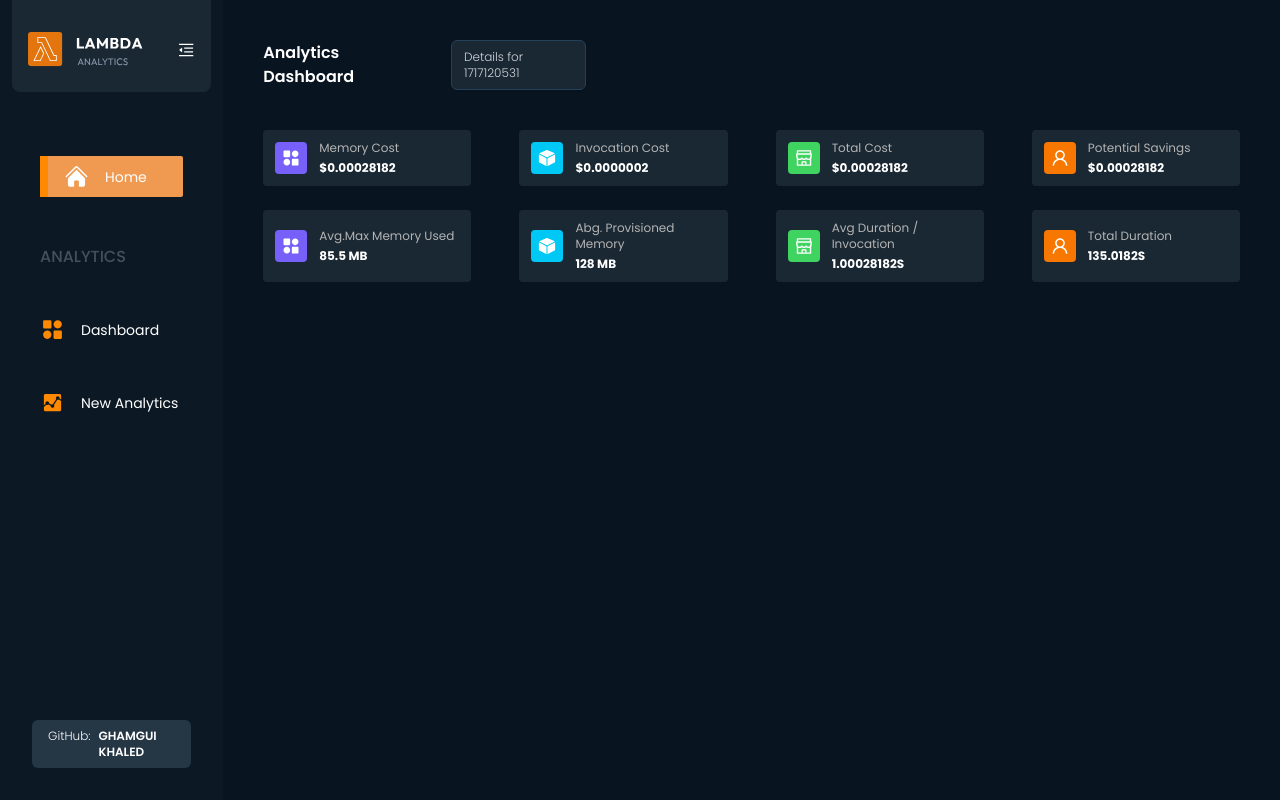
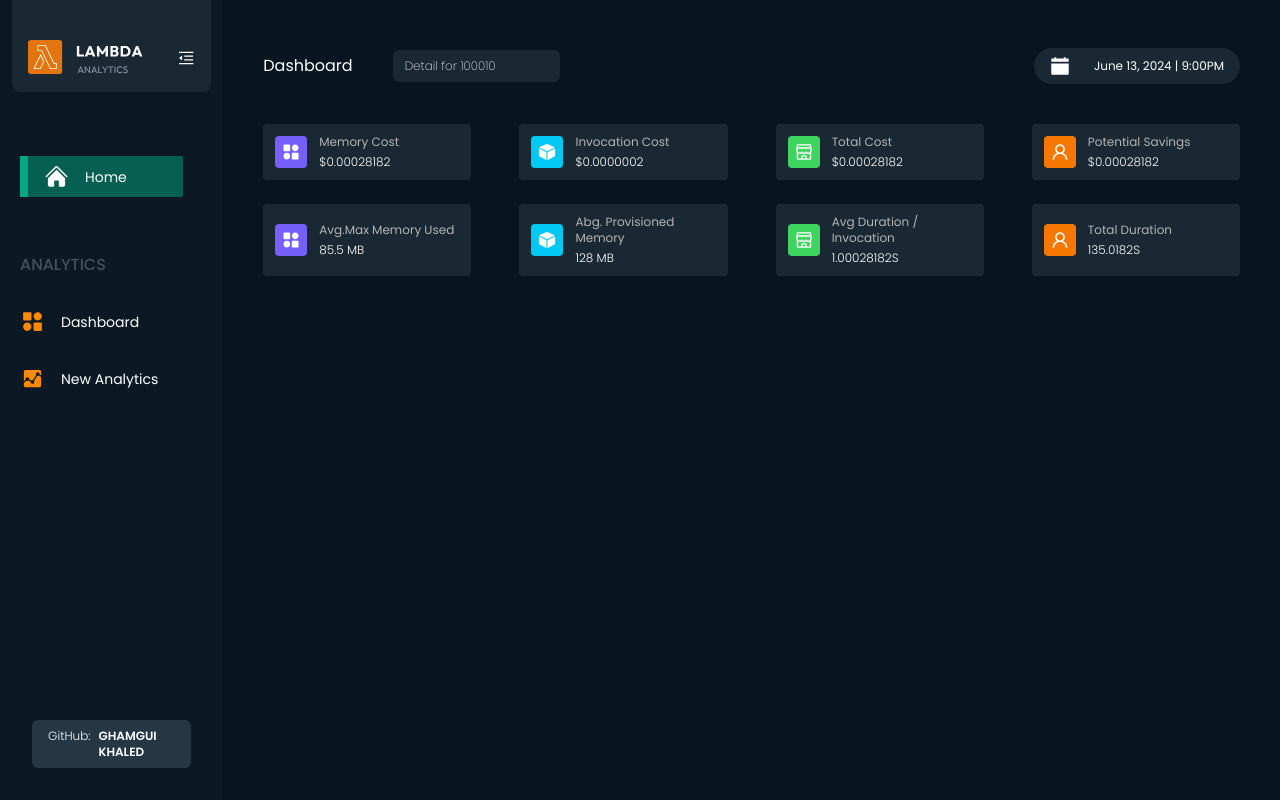
Before and after one commit to gham-khaled/lambda-memory-analysis, a React (Vite) app in the folder frontend-v2/: page / in a window 1280 px wide. Built offline with nearby package versions, Linux system fonts and the light colour scheme.

Commit message:
header and statistics responsiveness completed

```diff
--- a/frontend-v2/src/components/Statistics.jsx
+++ b/frontend-v2/src/components/Statistics.jsx
@@ -10,7 +10,7 @@ function Statistics({ title, icon, loadingQuery, query }) {
 				{loadingQuery ? (
 					<div className='h-2 bg-slate-700 rounded mt-2'></div>
 				) : (
-					<div className='font-bold text-white text-xs md:text-md '>{query}</div>
+					<div className='font-light text-white text-xs md:text-md '>{query}</div>
 				)}
 			</div>
 		</div>
--- a/frontend-v2/src/index.css
+++ b/frontend-v2/src/index.css
@@ -10,6 +10,6 @@
     /* @apply bg-lambdaPrimary-light border-l-8 rounded-tr-sm rounded-br-sm border-lambdaPrimary px-4 py-2 ; */
  }
  .sidebar:hover{
-    @apply text-lambdaPrimary  transform transition-all duration-300 ease-in-out;
+    @apply text-third-dark  transform transition-all duration-300 ease-in-out;
  }
 }
--- a/frontend-v2/src/pages/Home.jsx
+++ b/frontend-v2/src/pages/Home.jsx
@@ -3,27 +3,15 @@ import Statistics from '../components/Statistics'
 import Sidebar from '../partials/Sidebar'
 import { IoIosCube } from 'react-icons/io'
 import { AiOutlineShop, AiOutlineUser } from 'react-icons/ai'
+import Header from '../partials/Header'
 
 const Home = () => {
 	return (
 		<div className='flex'>
 			<Sidebar />
 			<div className='bg-darkblue  w-full h-screen overflow-y-scroll  p-10 space-y-6'>
-				{/* Start of Header */}
-				<div className='grid lg:grid-cols-12 lg:gap-5 space-y-5 lg:space-y-0'>
-					<div className='lg:col-span-8 order-1 lg:order-none gap-16 flex  items-center '>
-						<div className='text-white font-semibold w-[50%] flex flex-row space-x-12 items-center'>
-							<p>Analytics Dashboard</p>
-							<div className='flex  items-center pl-3 pr-6  py-2  border border-[#254059] bg-[#1A2833] drop-shadow-sm  rounded-md text-gray-300 font-light text-xs'>
-								Details for 1717120531
-							</div>
-						</div>
-					</div>
-					{/* Profile Stion */}
-					{/* <UserProfile custom={'bg-[#0C1924] text-white'}></UserProfile> */}
-					{/* <div className=' bg-white'>date..</div> */}
-				</div>{' '}
-				{/* End of Header */}
+				<Header title='Dashboard' />
+
 				{/* Cards Stion */}
 				{/* <div className='grid grid-cols-2 lg:grid-cols-4 gap-4'></div>{' '} */}
 				<div className='grid grid-cols-12 gap-0 pt-4'>
--- /dev/null
+++ b/frontend-v2/src/partials/Header.jsx
@@ -0,0 +1,24 @@
+/* eslint-disable react/prop-types */
+
+import { IoCalendarClearSharp } from 'react-icons/io5'
+
+const Header = ({ title = 'Dashboard' }) => {
+	return (
+		<div className='flex flex-row justify-between items-center  lg:ml-0 mt-2 text-white'>
+			<div className='w-[70%] flex flex-row gap-x-4 ml-10 lg:ml-0   lg:gap-x-10 items-center'>
+				<div className=''>{title}</div>
+				<div className=' bg-[#1A2833] text-xs p-2 font-extralight  text-gray-200 pl-3 lg:pr-16 rounded-md'>
+					Detail for 100010
+				</div>
+			</div>
+			<div className='w-[30%]   flex-row justify-end hidden lg:flex'>
+				<div className=' p-2 px-4 rounded-md lg:rounded-3xl gap-6 font-semibold  flex flex-row items-center justify-between bg-[#1A2833]'>
+					<IoCalendarClearSharp className='text-[20px]   text-white  '></IoCalendarClearSharp>
+					<div className='font-normal text-xs '>June 13, 2024 | 9:00PM</div>
+				</div>
+			</div>
+		</div>
+	)
+}
+
+export default Header
--- a/frontend-v2/src/partials/Sidebar.jsx
+++ b/frontend-v2/src/partials/Sidebar.jsx
@@ -39,8 +39,9 @@ const Sidebar = () => {
 				}transition-all duration-300 ease-in-out`}
 			>
 				<div className='relative h-full'>
+					{/* Banner section */}
 					<div
-						className={`   ${sidebarOpen ? '' : `bg-[#1A2833] -m-10 -mx-7 pt-8 px-4 py-6 mb-4 rounded-b-lg`}`}
+						className={`   ${sidebarOpen ? '' : `bg-[#1A2833] -m-10 -mx-7 pt-10 px-4 py-4 mb-4 rounded-b-lg`}`}
 					>
 						<div
 							className={`${
@@ -76,34 +77,32 @@ const Sidebar = () => {
 						</div>
 					</div>
 
-					<div className='space-y-12 my-16 '>
+					<div className='space-y-8 my-16 -ml-5 '>
 						<Link
 							to='/'
 							className={`${
 								activePage === 'Home'
-									? 'bg-lambdaPrimary-light border-l-8 rounded-tr-sm rounded-br-sm border-lambdaPrimary px-4 py-2 '
-									: 'hover:text-lambdaPrimary '
+									? 'bg-[#00A9817D] border-l-8 rounded-tr-sm rounded-br-sm border-greenLime px-4 py-2 '
+									: ''
 							} ${
 								sidebarOpen ? 'justify-center' : ''
 							} w-full flex gap-4 items-center  cursor-pointer transition-all duration-300 ease-in-out`}
 						>
 							<HiHome
 								size={25}
-								className={`${
-									activePage === 'Dashboard' ? 'text-white' : ''
-								} text-white`}
+								className={`${activePage === 'Home' ? 'text-white' : ''} text-white`}
 							></HiHome>
 
 							<div
-								className={`text-sm text-white ${sidebarOpen ? 'hidden' : 'sidebar'}`}
+								className={`text-sm text-white ${sidebarOpen ? 'hidden' : activePage === 'Home' ? '' : 'sidebar'}`}
 							>
 								Home
 							</div>
 						</Link>
 						<div
 							className={` ${
-								sidebarOpen ? 'text-xs' : ''
-							} font-medium uppercase text-[#45505D]`}
+								sidebarOpen ? 'text-xs ml-5' : ''
+							} font-medium uppercase text-[#45505D]  pt-6`}
 						>
 							analytics
 						</div>
@@ -111,7 +110,7 @@ const Sidebar = () => {
 							to='/dashboard'
 							className={`${
 								activePage === 'Dashboard'
-									? 'bg-lambdaPrimary-light border-l-8 border-lambdaPrimary px-4 py-2 '
+									? 'bg-[#00A9817D] border-l-8 rounded-tr-sm rounded-br-sm border-greenLime px-4 py-2 '
 									: ''
 							} ${
 								sidebarOpen ? 'justify-center' : ''
@@ -123,7 +122,7 @@ const Sidebar = () => {
 							></BiSolidCategoryAlt>
 
 							<div
-								className={`text-sm text-white ${sidebarOpen ? 'hidden' : 'sidebar'}`}
+								className={`text-sm text-white ${sidebarOpen ? 'hidden' : activePage === 'Dashboard' ? '' : 'sidebar'}`}
 							>
 								Dashboard
 							</div>
@@ -132,7 +131,7 @@ const Sidebar = () => {
 							to='/analytics'
 							className={`${
 								activePage === 'NewAnalysis'
-									? 'bg-lambdaPrimary-light border-l-8 border-lambdaPrimary px-4 py-2 '
+									? 'bg-[#00A9817D] border-l-8 rounded-tr-sm rounded-br-sm border-greenLime px-4 py-2 '
 									: ''
 							} ${
 								sidebarOpen ? 'justify-center' : ''
@@ -144,7 +143,7 @@ const Sidebar = () => {
 							></DiGoogleAnalytics>
 
 							<div
-								className={`text-sm text-white ${sidebarOpen ? 'hidden' : 'sidebar'}`}
+								className={`text-sm text-white ${sidebarOpen ? 'hidden' : activePage === 'Analytics' ? '' : 'sidebar'}`}
 							>
 								New Analytics
 							</div>
```
